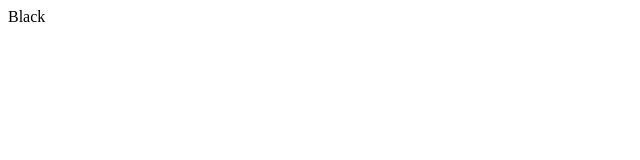
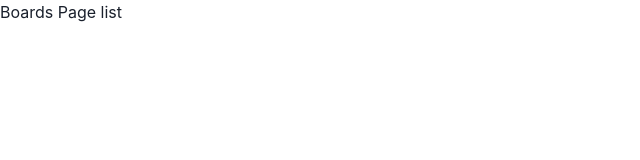
Before and after one commit to Nesmeian/avitoTestTask, a React (Vite) app in the folder client/: page /boards in a window 1280 px wide. Shown: the top 160 px of the page, without its empty margins (0-640 px from the left). Built offline with nearby package versions, Linux system fonts and the light colour scheme.

Commit message:
feat(routes): add base routing to pages boards board and issues

```diff
--- a/client/package.json
+++ b/client/package.json
@@ -13,9 +13,11 @@
     "format:check": "prettier --check \"src/**/*.{js,jsx,ts,tsx,json,css,scss,md}\""
   },
   "dependencies": {
-    "@emotion/react": "^11.13.3",
-    "@emotion/styled": "^11.13.0",
+    "@chakra-ui/react": "^2.10.9",
+    "@emotion/react": "^11.14.0",
+    "@emotion/styled": "^11.14.0",
     "@mui/material": "^6.0.2",
+    "framer-motion": "^12.15.0",
     "json-server": "^1.0.0-beta.1",
     "react": "^18.3.1",
     "react-dom": "^18.3.1",
--- a/client/src/App.tsx
+++ b/client/src/App.tsx
@@ -1,9 +1,7 @@
+import { AppRoutes } from './routes';
+
 function App() {
-  return (
-    <>
-      <>Black</>
-    </>
-  );
+  return <AppRoutes />;
 }
 
 export default App;
--- a/client/src/main.tsx
+++ b/client/src/main.tsx
@@ -1,9 +1,12 @@
 import { StrictMode } from 'react';
 import { createRoot } from 'react-dom/client';
 import App from './App';
+import { ChakraProvider } from '@chakra-ui/react';
 
 createRoot(document.getElementById('root')!).render(
   <StrictMode>
-    <App />
+    <ChakraProvider>
+      <App />
+    </ChakraProvider>
   </StrictMode>,
 );
--- /dev/null
+++ b/client/src/pages/Board/index.tsx
@@ -0,0 +1 @@
+export const Board = () => <>Board</>;
--- /dev/null
+++ b/client/src/pages/Boards/index.tsx
@@ -0,0 +1 @@
+export const Boards = () => <>Boards Page list</>;
--- /dev/null
+++ b/client/src/pages/Issues/index.tsx
@@ -0,0 +1 @@
+export const Issues = () => <>Issues</>;
--- /dev/null
+++ b/client/src/routes/index.tsx
@@ -0,0 +1,18 @@
+import { Board } from '@/pages/Board';
+import { Boards } from '@/pages/Boards';
+import { Issues } from '@/pages/Issues';
+import { MainPage } from '@/routes/mainPage';
+import { BrowserRouter, Navigate, Route, Routes } from 'react-router-dom';
+
+export const AppRoutes = () => (
+  <BrowserRouter>
+    <Routes>
+      <Route path="/" element={<Navigate to="/boards" replace />} />
+      <Route path="/boards" element={<MainPage />}>
+        <Route index element={<Boards />} />
+        <Route path=":id" element={<Board />} />
+      </Route>
+      <Route index path="/issues" element={<Issues />} />
+    </Routes>
+  </BrowserRouter>
+);
--- /dev/null
+++ b/client/src/routes/mainPage/index.tsx
@@ -0,0 +1,15 @@
+import { HStack, Stack } from '@chakra-ui/react';
+import { Outlet } from 'react-router-dom';
+
+export const MainPage = () => (
+  <Stack gap="0px">
+    <HStack
+      className="app"
+      alignItems="flex-start"
+      gap="12px"
+      justify="space-between"
+    >
+      <Outlet />
+    </HStack>
+  </Stack>
+);
```
Also changed, not shown: 1 other file (tests, documents, lock files or other folders).
